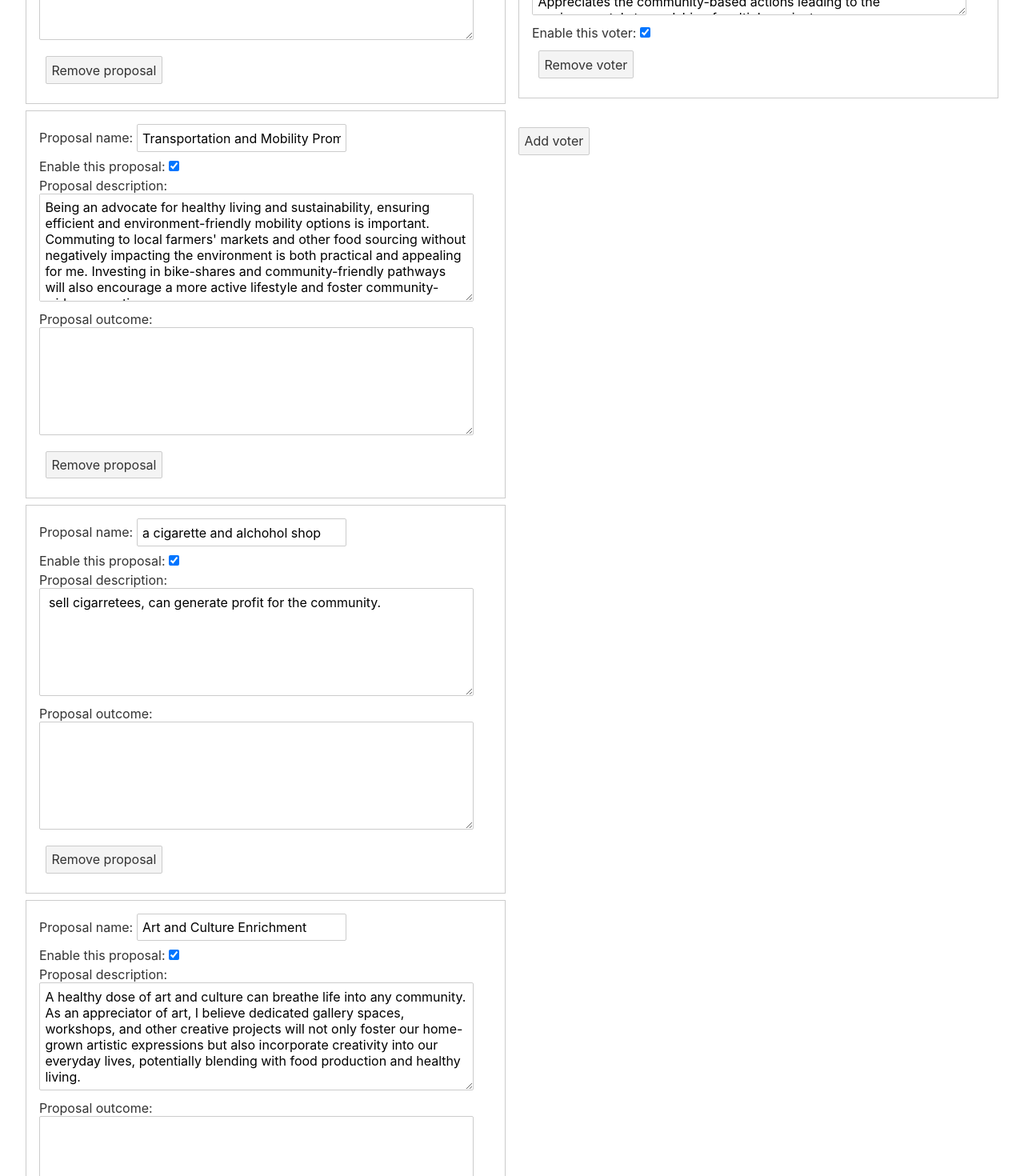
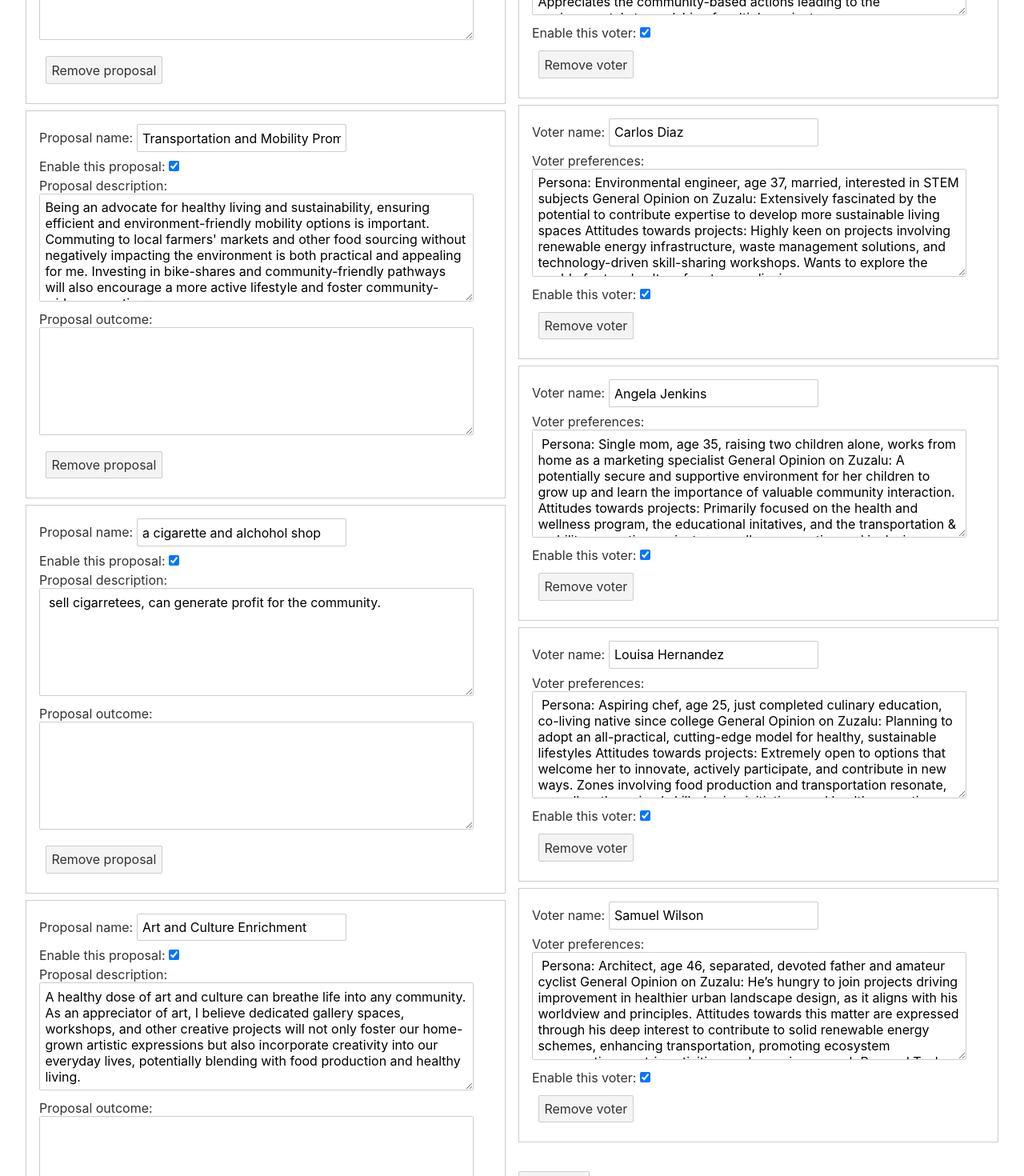
Before and after one commit to zh3036/ZuMulation, a Svelte app in the folder src/interface/client/: page / in a window 1280 px wide. Shown: the part 880-2350 px from the top of the page at 80% size. Built offline with nearby package versions, Linux system fonts and the light colour scheme.

Commit message:
more voters

```diff
--- a/src/interface/client/src/Voters.svelte
+++ b/src/interface/client/src/Voters.svelte
@@ -13,7 +13,21 @@
         preferences: " Persona: Entrepreneur, age 40, married, two kids, involved in the tech industry General Opinion on Zuzalu: Sees it as a smart way of living, intrigued by innovation and creative opportunities offered in such a space. Attitudes towards projects: Looks forward to collaborative workspaces, skill-sharing opportunities, and sustainable solutions in energy and food production. Appreciates health and wellness initiatives to achieve a better work-life balance." },
       { enabled: true,
         name: 'Rachel Thompson',
-        preferences: " Persona: Artist, age 29, in a relationship, mural artist General Opinion on Zuzalu: Loves the idea of a creative and culturally thriving space with exciting opportunities for artists and creators. Attitudes towards projects: Enthusiastic about art and culture projects, community garden programs, and anything related to enhancing creativity. Appreciates the community-based actions leading to the environmental stewardship of multiple projects." }
+        preferences: " Persona: Artist, age 29, in a relationship, mural artist General Opinion on Zuzalu: Loves the idea of a creative and culturally thriving space with exciting opportunities for artists and creators. Attitudes towards projects: Enthusiastic about art and culture projects, community garden programs, and anything related to enhancing creativity. Appreciates the community-based actions leading to the environmental stewardship of multiple projects." },
+      { enabled: true,
+          name: 'Carlos Diaz',
+        preferences: "Persona: Environmental engineer, age 37, married, interested in STEM subjects General Opinion on Zuzalu: Extensively fascinated by the potential to contribute expertise to develop more sustainable living spaces Attitudes towards projects: Highly keen on projects involving renewable energy infrastructure, waste management solutions, and technology-driven skill-sharing workshops. Wants to explore the world of art and culture for stress-relieving purposes." },
+      { enabled: true,
+        name: 'Angela Jenkins',
+        preferences: " Persona: Single mom, age 35, raising two children alone, works from home as a marketing specialist General Opinion on Zuzalu: A potentially secure and supportive environment for her children to grow up and learn the importance of valuable community interaction. Attitudes towards projects: Primarily focused on the health and wellness program, the educational initatives, and the transportation & mobility promoting projects, as well as supportive and inclusive spaces like the resource library and the collaborative work zones." },
+      { enabled: true,
+        name: 'Louisa Hernandez',
+        preferences: " Persona: Aspiring chef, age 25, just completed culinary education, co-living native since college General Opinion on Zuzalu: Planning to adopt an all-practical, cutting-edge model for healthy, sustainable lifestyles Attitudes towards projects: Extremely open to options that welcome her to innovate, actively participate, and contribute in new ways. Zones involving food production and transportation resonate, as well as the poised skill-sharing initiatives and health promotion activities at large." },
+      { enabled: true,
+        name: 'Samuel Wilson',
+        preferences: " Persona: Architect, age 46, separated, devoted father and amateur cyclist General Opinion on Zuzalu: He’s hungry to join projects driving improvement in healthier urban landscape design, as it aligns with his worldview and principles. Attitudes towards this matter are expressed through his deep interest to contribute to solid renewable energy schemes, enhancing transportation, promoting ecosystem conservation-centric activities, and securing enough Rec and Tech facilities triggering creative development amongst dwellers in these spaces." }
+
+
     ];
 
 
@@ -21,25 +35,6 @@
   defaultData();
 
 
-/*
-
-                   """Citizen 4: Carlos Diaz
-Persona: Environmental engineer, age 37, married, interested in STEM subjects
-General Opinion on Zuzalu: Extensively fascinated by the potential to contribute expertise to develop more sustainable living spaces
-Attitudes towards projects: Highly keen on projects involving renewable energy infrastructure, waste management solutions, and technology-driven skill-sharing workshops. Wants to explore the world of art and culture for stress-relieving purposes.""",
-                   """Citizen 5: Angela Jenkins
-Persona: Single mom, age 35, raising two children alone, works from home as a marketing specialist
-General Opinion on Zuzalu: A potentially secure and supportive environment for her children to grow up and learn the importance of valuable community interaction.
-Attitudes towards projects: Primarily focused on the health and wellness program, the educational initatives, and the transportation & mobility promoting projects, as well as supportive and inclusive spaces like the resource library and the collaborative work zones.""",
-                   """Citizen 6: Louisa Hernandez
-Persona: Aspiring chef, age 25, just completed culinary education, co-living native since college
-General Opinion on Zuzalu: Planning to adopt an all-practical, cutting-edge model for healthy, sustainable lifestyles
-Attitudes towards projects: Extremely open to options that welcome her to innovate, actively participate, and contribute in new ways. Zones involving food production and transportation resonate, as well as the poised skill-sharing initiatives and health promotion activities at large.""",
-                   """Citizen 7: Samuel Wilson
-Persona: Architect, age 46, separated, devoted father and amateur cyclist
-General Opinion on Zuzalu: He’s hungry to join projects driving improvement in healthier urban landscape design, as it aligns with his worldview and principles.
-Attitudes towards this matter are expressed through his deep interest to contribute to solid renewable energy schemes, enhancing transportation, promoting ecosystem conservation-centric activities, and securing enough Rec and Tech facilities triggering creative development amongst dwellers in these spaces."""]
-*/
 </script>
 
 <div>
```
